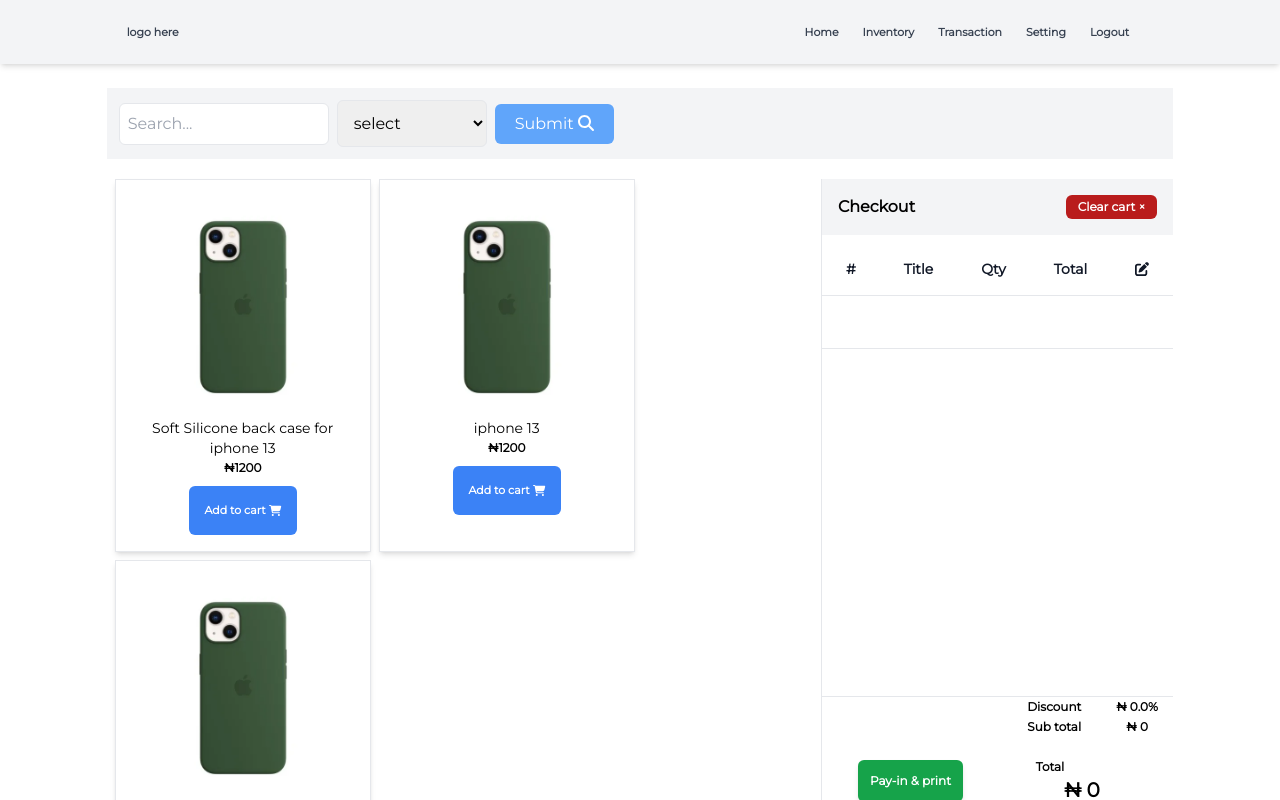
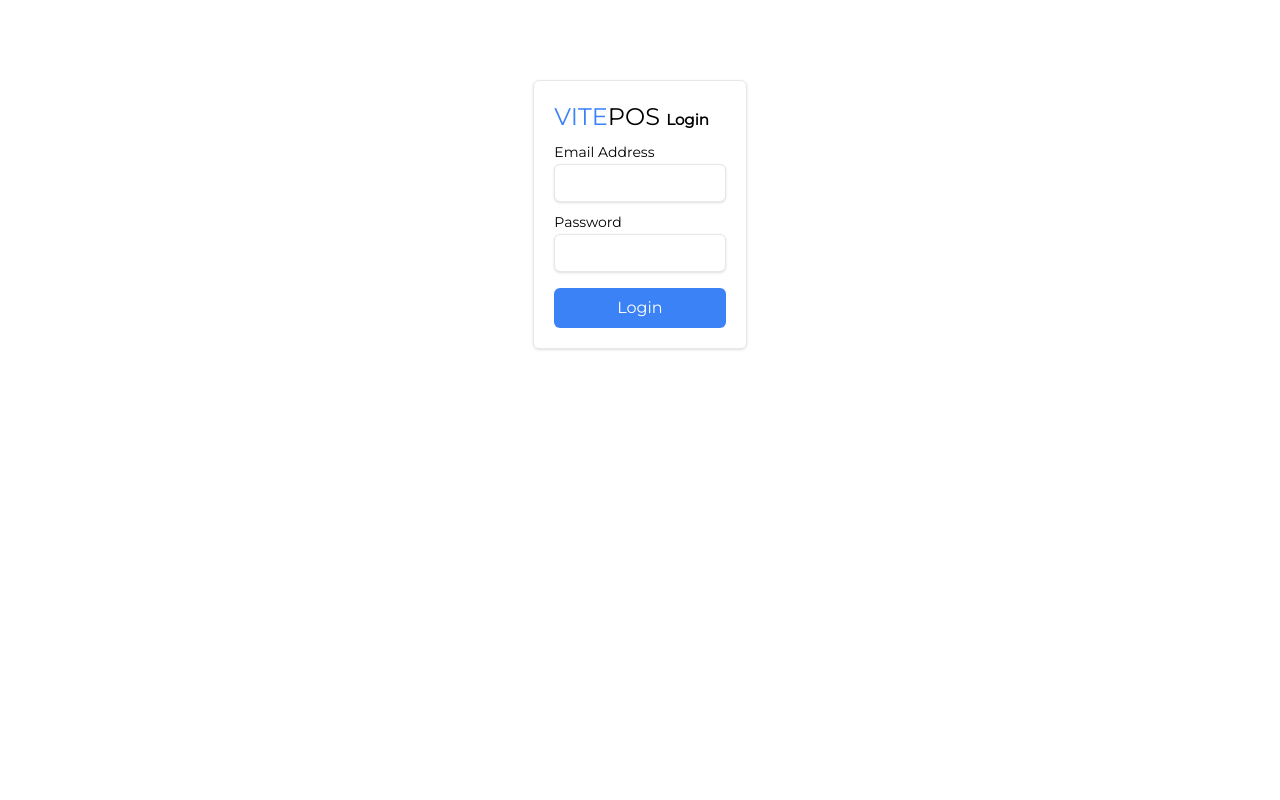
Before and after one commit to iamhabbeboy/go-vue-graphql-pos-app, a Vue app in the folder web/: page / in a window 1280 px wide. Shown: the top 800 px of the page. Built offline with nearby package versions, Linux system fonts and the light colour scheme.

Commit message:
Add vue-route
Add meta to route

Setup Test

```diff
--- /dev/null
+++ b/web/config.ts
@@ -0,0 +1,2 @@
+export const APP_NAME="VITE";
+export const API_URL="";
--- a/web/package.json
+++ b/web/package.json
@@ -11,12 +11,14 @@
     "@fortawesome/fontawesome-svg-core": "^6.1.1",
     "@fortawesome/free-solid-svg-icons": "^6.1.1",
     "@fortawesome/vue-fontawesome": "^3.0.0-5",
-    "vue": "^3.2.25"
+    "vue": "^3.2.25",
+    "vue-router": "4"
   },
   "devDependencies": {
     "@types/node": "^17.0.30",
     "@vitejs/plugin-vue": "^2.3.0",
     "autoprefixer": "^10.4.5",
+    "jest": "^28.1.0",
     "postcss": "^8.4.12",
     "tailwindcss": "^3.0.24",
     "typescript": "^4.5.4",
--- a/web/src/App.vue
+++ b/web/src/App.vue
@@ -1,45 +1,24 @@
-<script>
-import { ref, computed } from 'vue'
-import Home from './pages/Home.vue'
-import Inventory from './pages/Inventory.vue'
-import Transaction from './pages/Transaction.vue'
-import NotFound from './pages/404.vue'
+<script lang="ts">
 import NavBar from "./components/NavBar.vue";
 import Footer from "./components/Footer.vue";
 
 export default {
   components: {
     NavBar,
-    Footer
+    Footer,
   },
-  setup() {
-    const routes = {
-      '/': Home,
-      '/inventory': Inventory,
-       '/transaction': Transaction
+  props: {
+    hideGlobalComponent: {
+      type: Boolean
     }
-
-    const currentPath = ref(window.location.hash)
-
-    window.addEventListener('hashchange', () => {
-      currentPath.value = window.location.hash
-    })
-
-    const currentView = computed(() => {
-      return routes[currentPath.value.slice(1) || '/'] || NotFound
-    })
-    return {
-      currentView,
-      routes
-    }
-  }
-}
+  },
+};
 </script>
 
 <template>
   <div>
-    <NavBar />
-    <component :is="currentView" />
-    <Footer />
+    <NavBar v-if="!$route.meta.hideGlobalComponent"/>
+      <router-view></router-view>
+    <Footer v-if="!$route.meta.hideGlobalComponent" />
   </div>
 </template>
--- a/web/src/components/Footer.vue
+++ b/web/src/components/Footer.vue
@@ -1,5 +1,5 @@
 <template>
-    <div class="p-10 bg-gray-100 mt-20 text-tiny font-bold hide-print text-center">
+    <div class="p-10 border-t mt-20 text-tiny font-bold hide-print text-center">
         <a href="https://bashabls.com.ng" class="hover:underline">Designed with ❤️ by Bashlabs Innovation</a>
       </div>
 </template>
--- a/web/src/components/NavBar.vue
+++ b/web/src/components/NavBar.vue
@@ -1,24 +1,24 @@
 <template>
 <section class="bg-gray-100 p-6 text-gray-700 shadow-md">
-  <div class="w-10/12 mx-auto flex text-tiny font-bold justify-between">
+  <div class="w-10/12 mx-auto flex text-mx font-bold justify-between">
     <div>logo here</div>
     <div>
       <nav>
         <ul class="flex">
           <li class="mr-6">
-            <a href="#/">Home</a>
+            <router-link to="/sale">Sale</router-link>
           </li>
           <li class="mr-6">
-            <a href="#/inventory">Inventory</a>
+            <router-link to="/inventory">Inventory</router-link>
           </li>
           <li class="mr-6">
-            <a href="#/transaction">Transaction</a>
+             <router-link to="/transaction">Transaction</router-link>
           </li>
           <li class="mr-6">
-            <a href="#/setting">Setting</a>
+            <router-link to="/setting">Setting</router-link>
           </li>
           <li class="mr-6">
-            <a href="#">Logout</a>
+            <router-link to="/">Logout</router-link>
           </li>
         </ul>
       </nav>
--- a/web/src/main.ts
+++ b/web/src/main.ts
@@ -6,6 +6,7 @@ import {createStore, stateSymbol} from './store/store';
 import { library } from "@fortawesome/fontawesome-svg-core";
 import {faCheckCircle, faEdit, faSearch, faShoppingCart, faTimesCircle} from "@fortawesome/free-solid-svg-icons";
 import {FontAwesomeIcon} from "@fortawesome/vue-fontawesome";
+import { createRouter, createWebHashHistory } from 'vue-router';
 
 library.add(faEdit);
 library.add(faTimesCircle);
@@ -13,7 +14,27 @@ library.add(faShoppingCart)
 library.add(faSearch)
 library.add(faCheckCircle)
 
+const routes = [
+    {
+        path: '/',
+        component: import( "./pages/Login.vue"),
+        meta: {
+            hideGlobalComponent: true
+        }
+    },
+    { path: '/sale', component: import( "./pages/Home.vue") },
+    { path: '/inventory', component: import( "./pages/Inventory.vue") },
+    { path: '/transaction', component: import( "./pages/Transaction.vue") },
+    { path: '/:pathMatch(.*)*', component: import( "./pages/404.vue") },
+  ];
+
+  const router = createRouter({
+    history: createWebHashHistory(),
+    routes,
+  })
+
 createApp(App)
     .component("icon", FontAwesomeIcon)
     .provide(stateSymbol, createStore())
+    .use(router)
     .mount('#app')
--- /dev/null
+++ b/web/src/pages/Login.vue
@@ -0,0 +1,46 @@
+<template>
+    <div class="container mt-20 mx-auto w-2/12 border rounded-md p-5 shadow">
+        <h1 class="text-2xl"><span class=" text-blue-500">{{app}}</span>POS <span style="font-size: 15px !important;font-weight:bold">Login</span></h1>
+        <form @submit.prevent="processLogin">
+            <div class="py-1">
+                <label class="text-sm">Email Address</label>
+                <input type="email" class="w-full rounded-md border p-2 text-sm shadow" v-model="form.email" required/>
+            </div>
+            <div class="py-1">
+                <label class="text-sm">Password</label>
+                <input type="password" class="w-full rounded-md border p-2 text-sm shadow" v-model="form.password" required/>
+            </div>
+            <div>
+                <button class="bg-blue-500 p-2 w-full mt-3 rounded-md text-white hover:bg-blue-400" type="submit">Login</button>
+            </div>
+        </form>
+    </div>
+</template>
+<script lang="ts">
+import { APP_NAME } from '../../config';
+import {reactive, ref} from 'vue';
+
+export default {
+    props: {
+        is: {
+            type: String
+        }
+    },
+    setup(props: any) {
+        const app = ref(APP_NAME);
+        const form = reactive({
+            password: null,
+            email: null
+        })
+
+        const processLogin = () => {
+
+        }
+
+        return {
+            app,
+            form
+        }
+    }
+}
+</script>
--- a/web/tailwind.config.js
+++ b/web/tailwind.config.js
@@ -9,7 +9,8 @@ module.exports = {
                 'poppins': ['Montserrat', 'sans-serif']
             },
             fontSize: {
-                'tiny': '.685rem'
+                'tiny': '.685rem',
+                'mx': '.80rem'
             }
         },
     },
```
Also changed, not shown: 1 other file (tests, documents, lock files or other folders).
